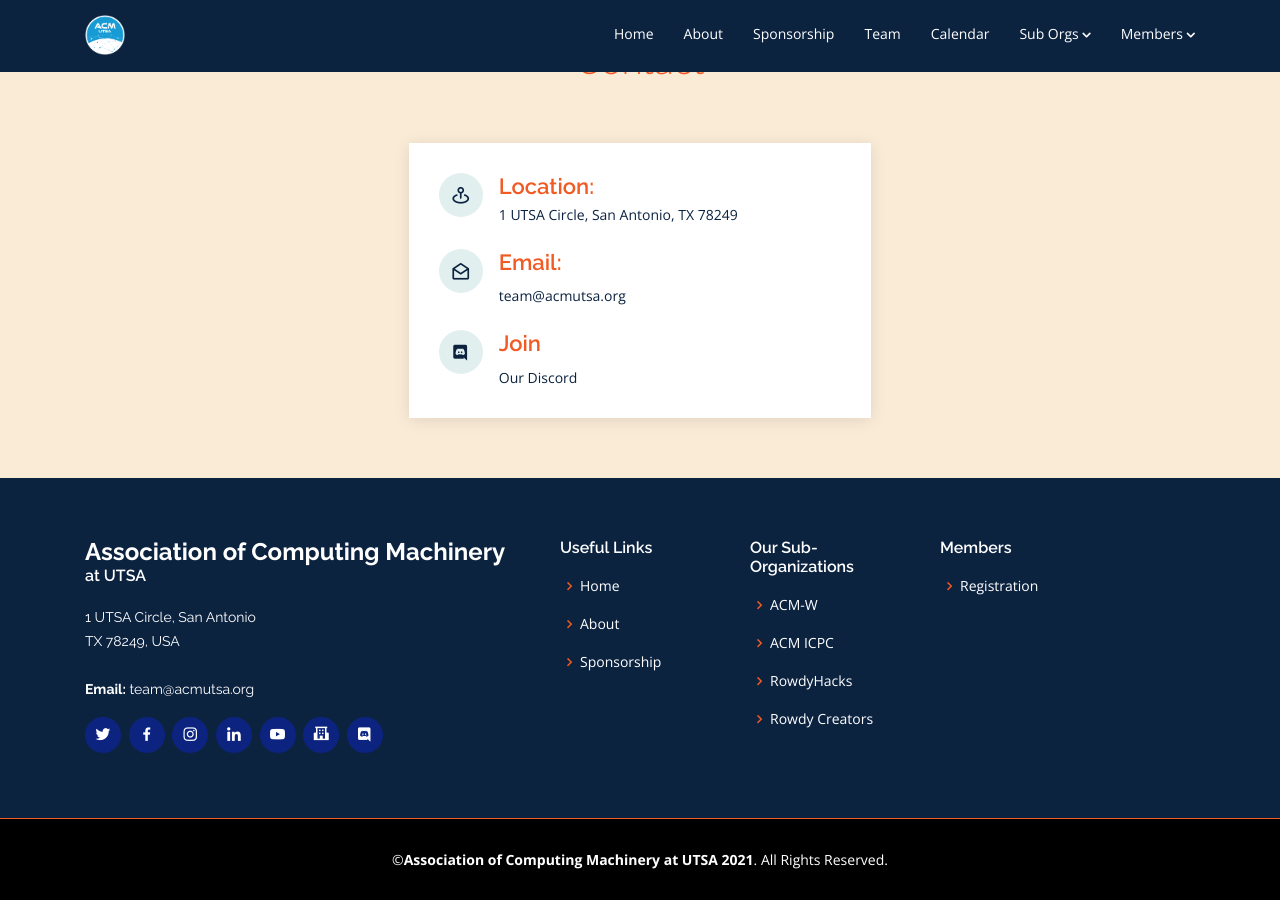
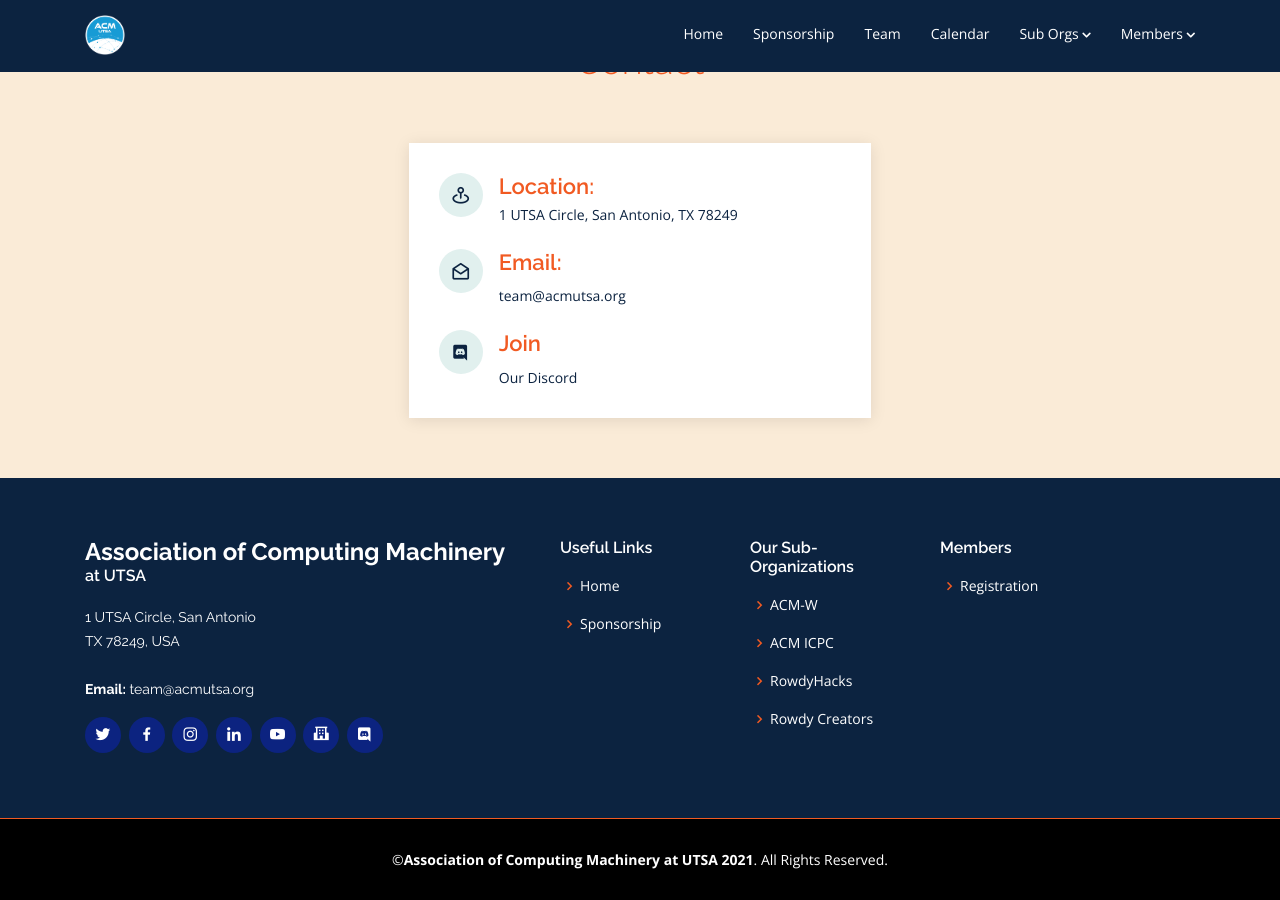
Before and after one commit to acmutsa/acmutsa.github.io, a Jekyll site: the page built from index.html, in a window 1280 px wide and 900 px high, scrolled down 4668 px. Built offline with Jekyll 4.4.1, drawn with Linux system fonts in a browser that asks for light colours; nearby versions of some CDN libraries; the list of posts is cut into pages by our own code.

Commit message:
Updated navigation links

```diff
--- a/_includes/footer.html
+++ b/_includes/footer.html
@@ -22,8 +22,8 @@
           <h4>Useful Links</h4>
           <ul>
             <li><i class="bx bx-chevron-right"></i> <a href="{{ site.baseurl }}/" class="scrollto">Home</a></li>
-            <li><i class="bx bx-chevron-right"></i> <a href="/acmutsa.github.io/index.html#about" class="scrollto">About</a></li>
-            <li><i class="bx bx-chevron-right"></i> <a href="/acmutsa.github.io/index.html#sponsorship" class="scrollto">Sponsorship</a></li>
+<!--            <li><i class="bx bx-chevron-right"></i> <a href="/acmutsa.github.io/index.html#about" class="scrollto">About</a></li>-->
+            <li><i class="bx bx-chevron-right"></i> <a href="{{ site.baseurl }}{% link sponsorship.html %}" class="scrollto">Sponsorship</a></li>
           </ul>
         </div>
 
--- a/_includes/navbar.html
+++ b/_includes/navbar.html
@@ -12,7 +12,7 @@
       <!-- can add up to two layers of drop downs [class="drop-down"] -->
       <ul>
         <li class="active"><a href="{{ site.baseurl }}/">Home</a></li>
-        <li><a href="/acmutsa.github.io/index.html#about">About</a></li>
+<!--        <li><a href="/acmutsa.github.io/index.html#about">About</a></li>-->
         <li><a href="{{ site.baseurl }}{% link sponsorship.html %}">Sponsorship</a></li>
         <li><a href="{{ site.baseurl }}{% link team.html %}">Team</a></li>
         <li><a href="{{ site.baseurl }}{% link calendar.html %}">Calendar</a></li>
```
Also changed, not shown: _includes/sponsor_perks_section.html (+8 -1 lines), 8 other files.
